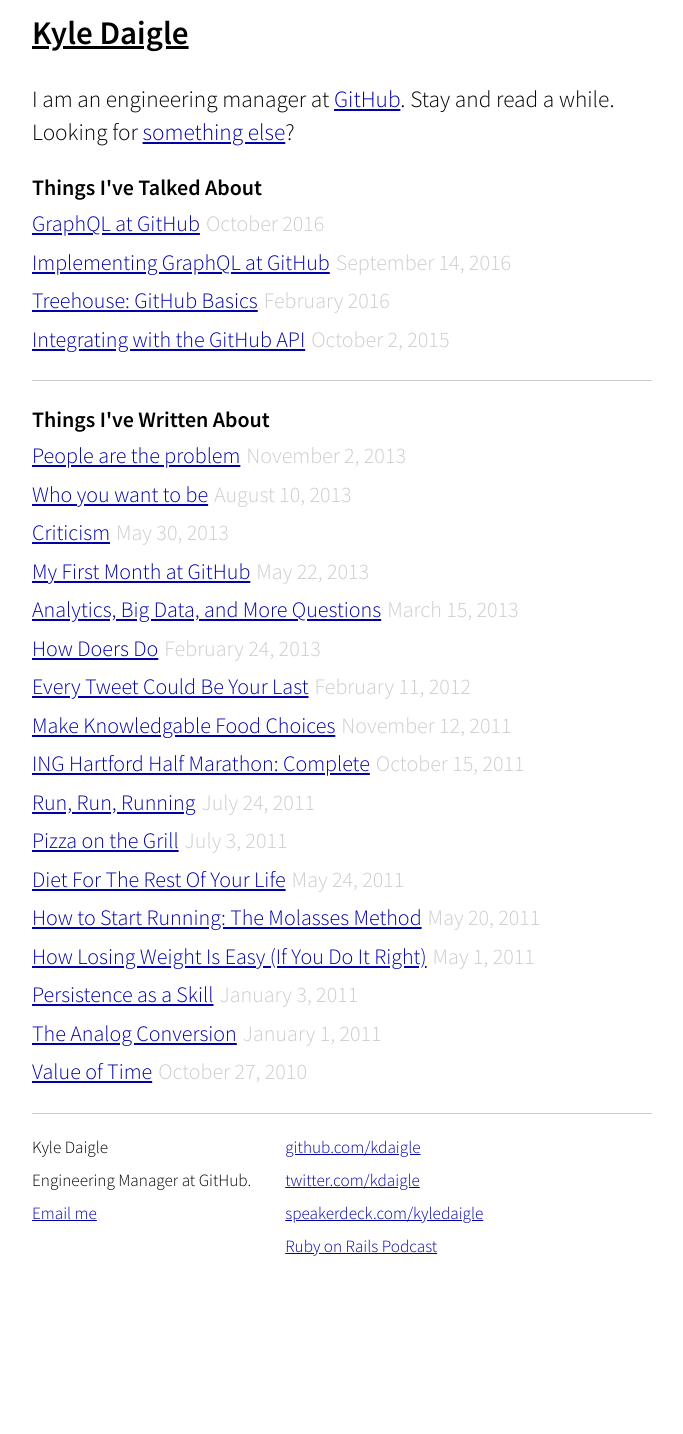
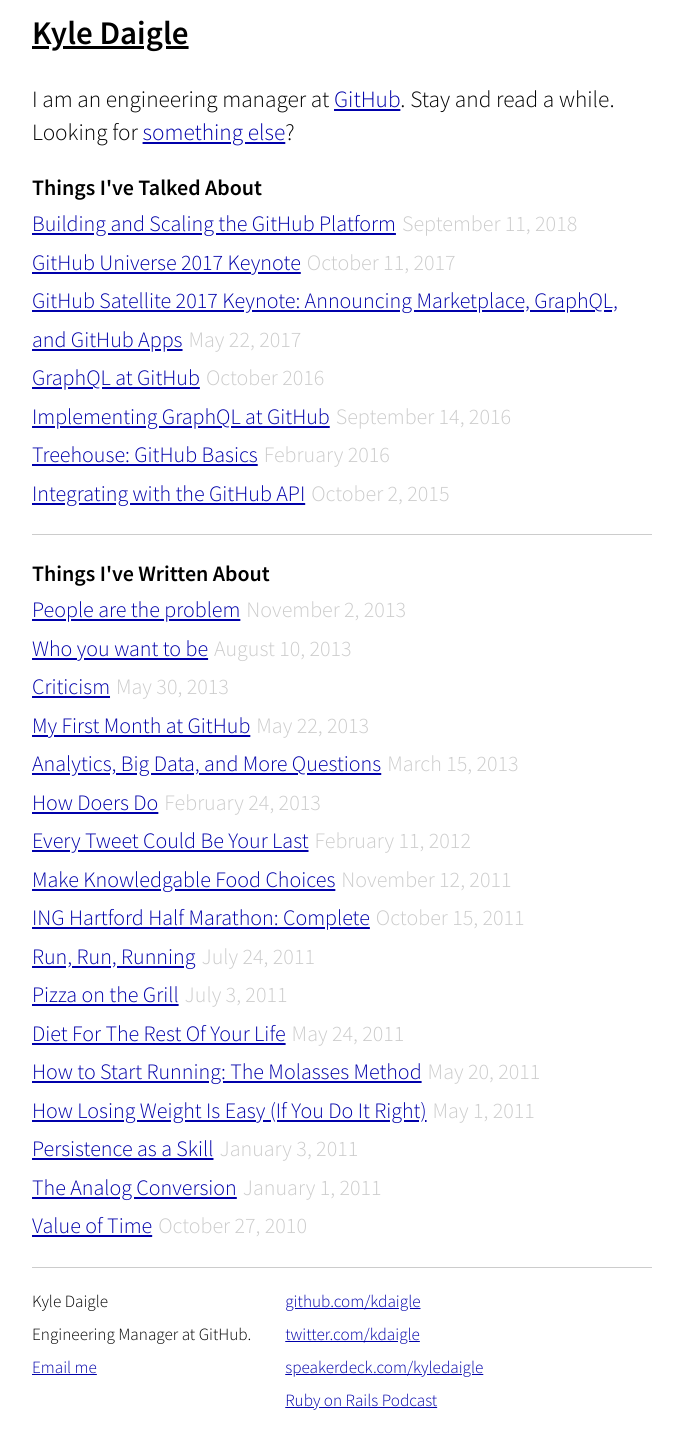
Before and after one commit to kdaigle/kdaigle.github.io, a Jekyll site: the page built from index.html, in a window 1280 px wide. Shown: the whole page, without its empty margins (298-981 px from the left). Built offline with Jekyll 4.4.1, drawn with Linux system fonts in a browser that asks for light colours; before the commit the page ends 1280 px from its top, so only the background shows below that.

Commit message:
Update index.html

```diff
--- a/index.html
+++ b/index.html
@@ -15,6 +15,9 @@
   <hr/> -->
   <h3>Things I've Talked About</h3>
   <ul class="posts">
+    <li><a href="https://apiworld2018.sched.com/event/EtEv/pro-talk-building-and-scaling-the-github-platform">Building and Scaling the GitHub Platform</a><span class="date">September 11, 2018</span></li>
+    <li><a href="https://www.youtube.com/watch?v=4_umRysuFjU">GitHub Universe 2017 Keynote</a><span class="date">October 11, 2017</span></li>
+    <li><a href="https://www.youtube.com/watch?v=o_MBuszB39M">GitHub Satellite 2017 Keynote: Announcing Marketplace, GraphQL, and GitHub Apps</a><span class="date">May 22, 2017</span></li>
     <li><a href="https://www.heavybit.com/library/podcasts/jamstack-radio/ep-5-graphql-at-github/">GraphQL at GitHub</a><span class="date">October 2016</span></li>
     <li><a href="https://www.youtube.com/watch?v=wPPFhcqGcvk">Implementing GraphQL at GitHub</a><span class="date">September 14, 2016</span></li>
     <li><a href="https://teamtreehouse.com/library/github-basics">Treehouse: GitHub Basics</a><span class="date">February 2016</span></li>
```
